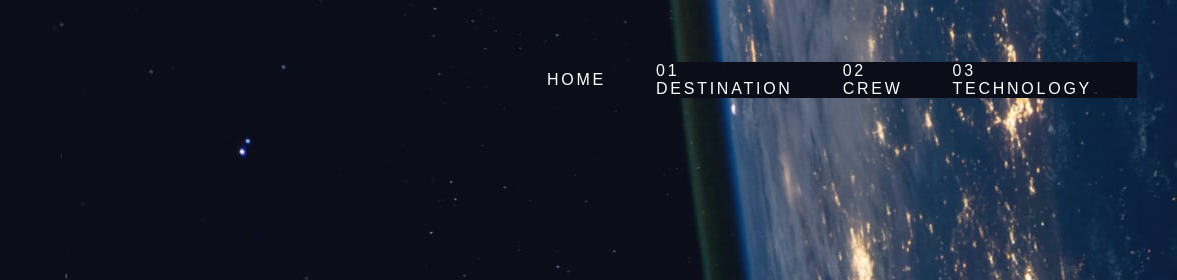
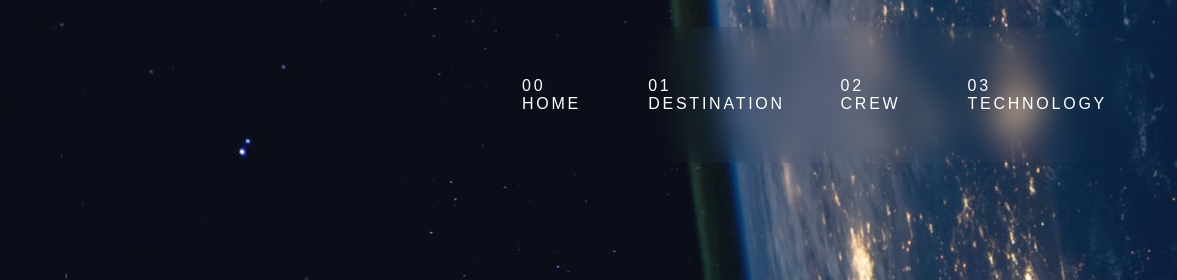
Before and after one commit to istoga/spacechallenge, a plain HTML site: page index.html in a window 1280 px wide. Shown: the top 280 px of the page, 103-1280 px from the left. Drawn offline with Linux system fonts and the light colour scheme; a web font is replaced by a local one.

Commit message:
Styles added, html modified to style navbar

```diff
--- a/index.html
+++ b/index.html
@@ -18,10 +18,10 @@
 
   <nav>
     <ul class="nav-text">
-      <li><a href="index.html" class="home">Home</a></li>
-      <li><a href="dest.html" class="dest">01 Destination</a></li>
-      <li><a href="crew.html" class="crew">02 Crew</a></li>
-      <li><a href="tech.html" class="tech">03 Technology</a></li>
+      <li class="home"><a href="index.html">00 Home</a></li>
+      <li class="dest"><a href="dest.html">01 Destination</a></li>
+      <li class="crew"><a href="crew.html">02 Crew</a></li>
+      <li class="tech"><a href="tech.html">03 Technology</a></li>
     </ul>
   </nav>
 
--- a/styles.css
+++ b/styles.css
@@ -19,16 +19,17 @@
 
 hr {
       width: 50%;
-      margin-left: 150px;
+      margin-left: 50px;
       border: #fff;
   }
 
 nav {
-    background-color: rgba(255, 255, 255, .15);
-    backdrop-filter: blur(5px);
-    width: 50%;
-    height: 50%;
-    margin-left: 600px;
+    -webkit-backdrop-filter: blur(15px);
+    backdrop-filter: blur(15px);
+    background: transparent;
+    z-index: -500;
+    margin: -50px 50px 0px 600px;
+    padding: 50px 15px 50px 25px;
 }
 
 .nav-text {
@@ -37,7 +38,6 @@ nav {
     letter-spacing: 2.75px;
     text-transform: uppercase;
     color: #fff;
-
     list-style-type: none;
     display: flex;
     flex:  0 1 auto;
@@ -45,16 +45,32 @@ nav {
     justify-content: safe flex-end;
     align-items: center;
     gap: 50px;
-    margin: -15px 50px;
+    #margin: 50px;
+    background: none;
 }
 
+.home {
+    background: none !important;
+}
 
+.dest {
+    background: none !important;
+}
+
+.crew {
+    background: none !important;
+}
+
+.tech {
+    background: none !important;
+}
 
 
 
 li a {
     text-decoration: none;
     color: #fff;
+    background: none;
 
 }
 
```
